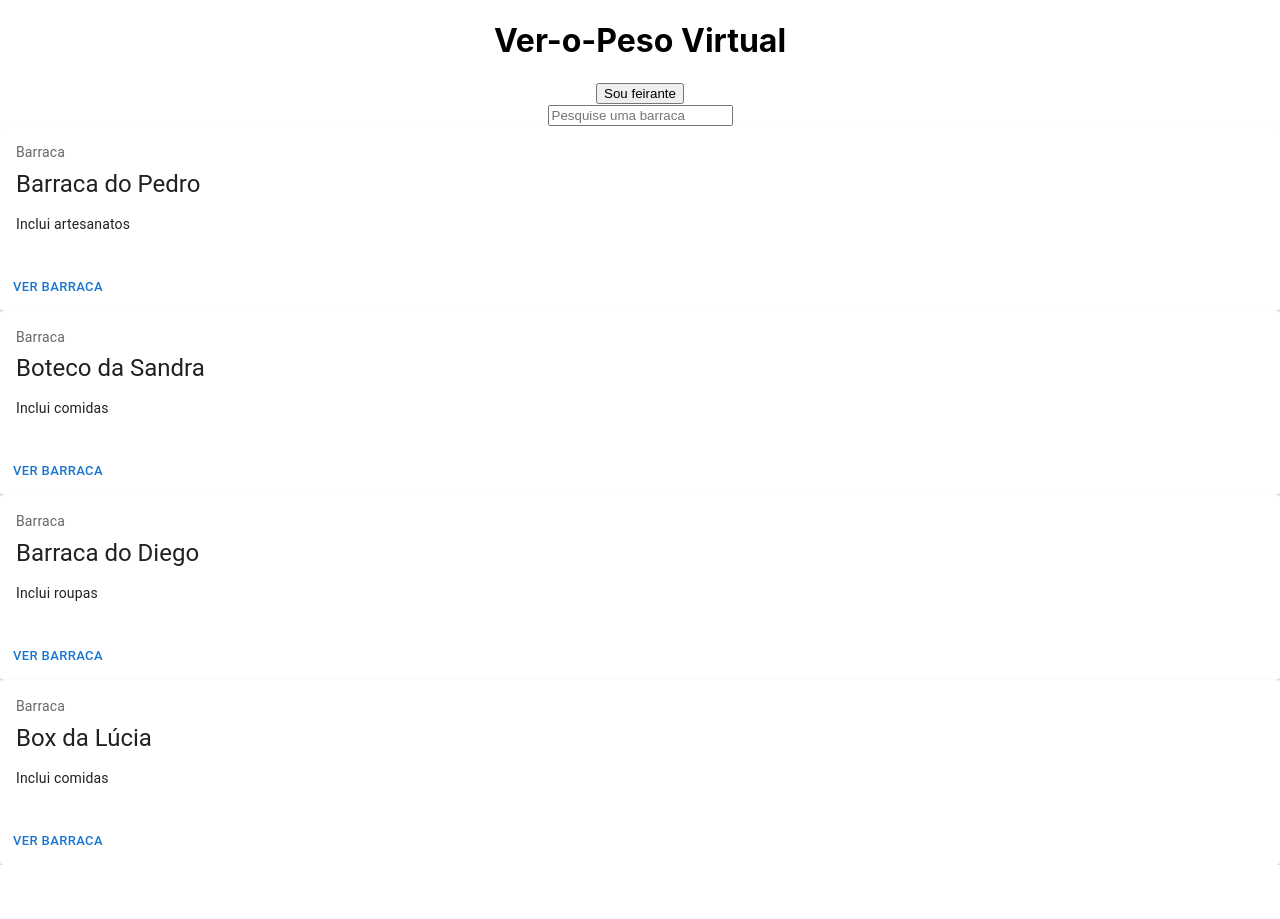
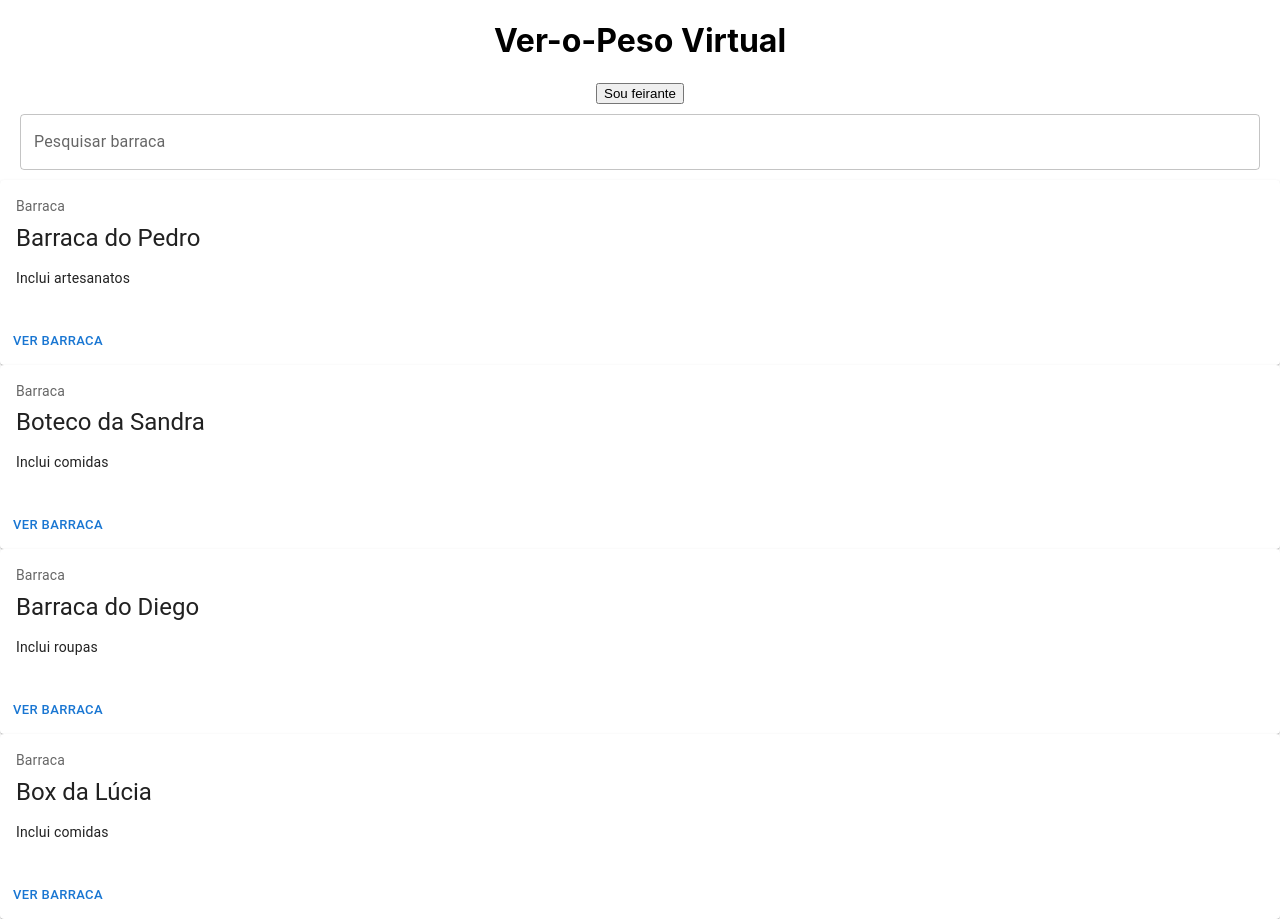
Before and after one commit to isaquemenezes/ver-o-peso-virtual, a React (Create React App) app in the folder frontend/: page / in a window 1280 px wide. Before the commit the page ends 865 px from the top, so only its background shows below. Built offline with nearby package versions, Linux system fonts and the light colour scheme.

Commit message:
Atualiza campo de pesquisa

```diff
--- a/frontend/src/components/barracas.tsx
+++ b/frontend/src/components/barracas.tsx
@@ -2,6 +2,7 @@ import React, {Component} from "react";
 import {Barraca, noVerOPeso, TipoBarraca} from "../lib/modelos";
 import CartaoBarraca from "./tiles/barraca";
 import {Link} from "react-router-dom";
+import {TextField} from "@mui/material";
 
 type _Props = {};
 type _State = { termoBusca: string };
@@ -47,8 +48,10 @@ export default class ComponenteBarracas extends Component<_Props, _State> {
               <button>Sou feirante</button>
             </Link>
           </div>
-          <input
-              placeholder="Pesquise uma barraca"
+          <TextField
+              style={{display: "flex", flex: "1", margin: "10px 20px"}}
+              label="Pesquisar barraca"
+              variant="outlined"
               onChange={(e) => this.setState({termoBusca: e.target.value})}
           />
           <div>
```
